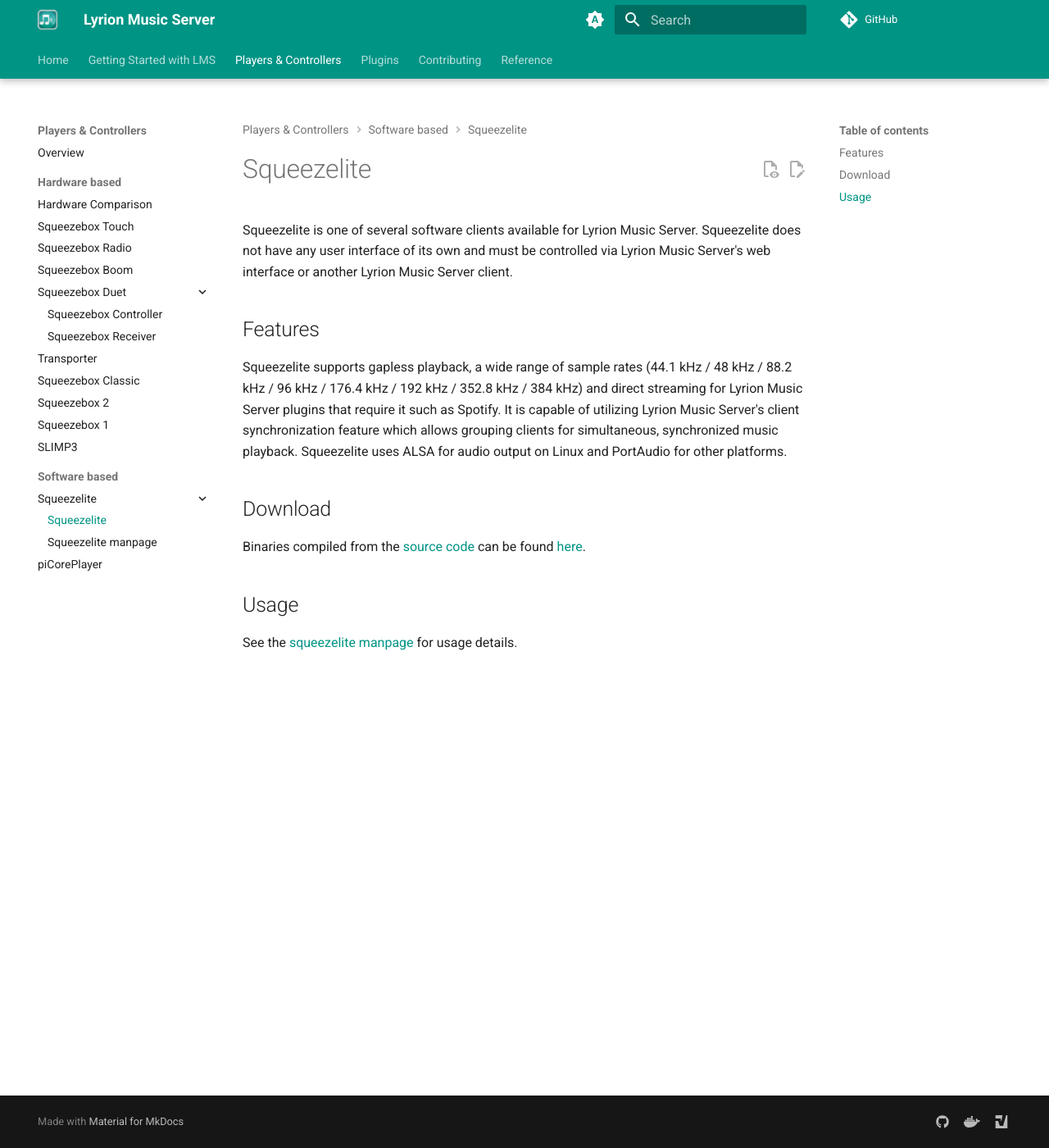
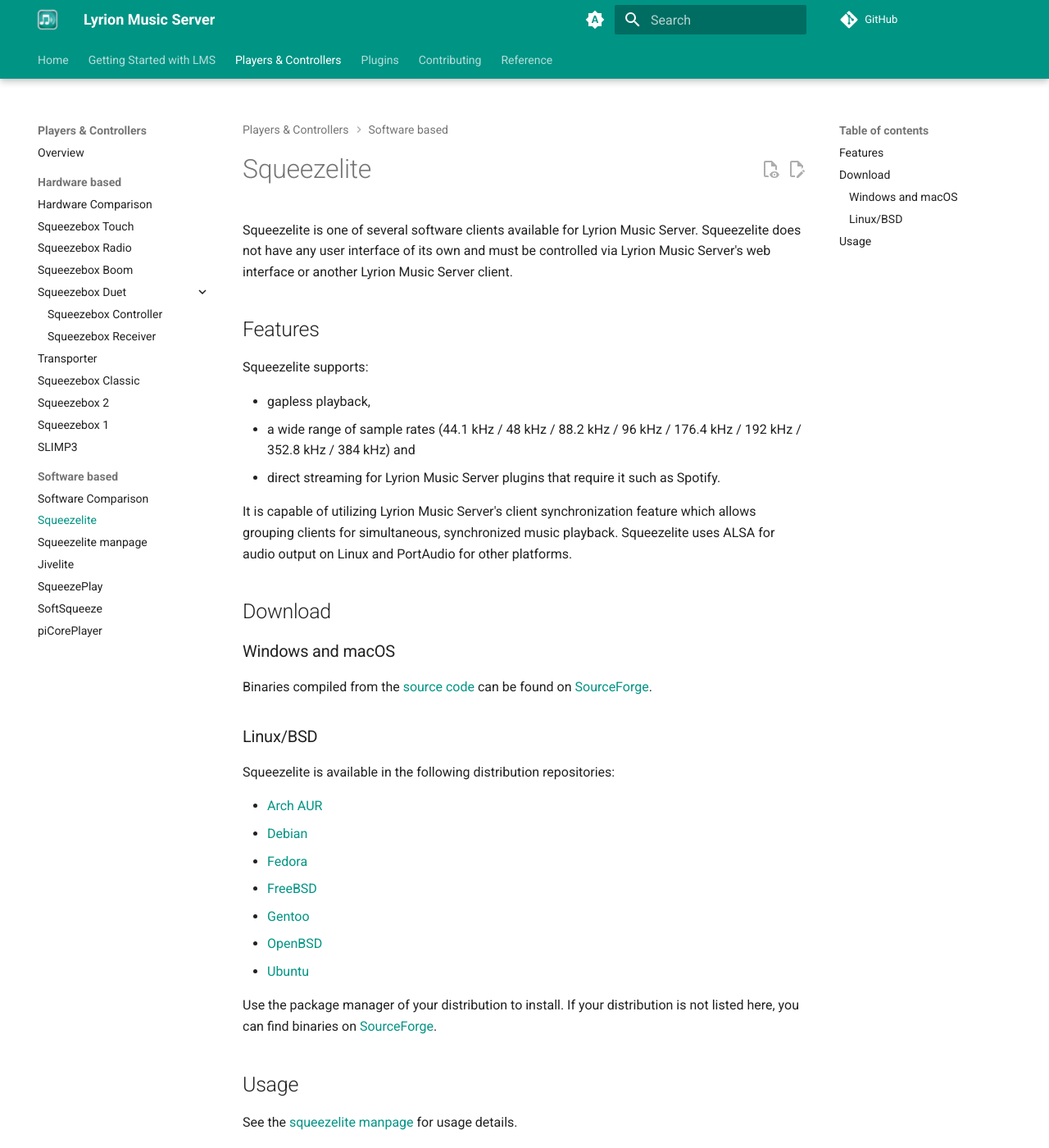
Before and after one commit to LMS-Community/lms-community.github.io, an MkDocs documentation site: the page built from docs/players-and-controllers/squeezelite.md, in a window 1280 px wide and 1400 px high. Shown: the whole window at 82% size. Built offline with MkDocs 1.6.1 and Material for MkDocs 9.7.7, drawn with Linux system fonts in a browser that asks for light colours; plug-ins that fetch from the network failed and are left out; comment, search, counter and statistics services are not loaded.

Commit message:
Update information about software players and add comparison table

```diff
--- a/docs/players-and-controllers/squeezelite.md
+++ b/docs/players-and-controllers/squeezelite.md
@@ -9,11 +9,33 @@
 
 ## Features
 
-Squeezelite supports gapless playback, a wide range of sample rates (44.1 kHz / 48 kHz / 88.2 kHz / 96 kHz / 176.4 kHz / 192 kHz / 352.8 kHz / 384 kHz) and direct streaming for Lyrion Music Server plugins that require it such as Spotify. It is capable of utilizing Lyrion Music Server's client synchronization feature which allows grouping clients for simultaneous, synchronized music playback. Squeezelite uses ALSA for audio output on Linux and PortAudio for other platforms.
+Squeezelite supports:
+
+- gapless playback,
+- a wide range of sample rates (44.1 kHz / 48 kHz / 88.2 kHz / 96 kHz / 176.4 kHz / 192 kHz / 352.8 kHz / 384 kHz) and
+- direct streaming for Lyrion Music Server plugins that require it such as Spotify.
+
+It is capable of utilizing Lyrion Music Server's client synchronization feature which allows grouping clients for simultaneous, synchronized music playback. Squeezelite uses ALSA for audio output on Linux and PortAudio for other platforms.
 
 ## Download
 
-Binaries compiled from the [source code](https://github.com/ralph-irving/squeezelite) can be found [here](https://sourceforge.net/projects/lmsclients/files/squeezelite/).
+### Windows and macOS
+
+Binaries compiled from the [source code](https://github.com/ralph-irving/squeezelite) can be found on [SourceForge](https://sourceforge.net/projects/lmsclients/files/squeezelite/).
+
+### Linux/BSD
+
+Squeezelite is available in the following distribution repositories:
+
+- [Arch AUR](https://aur.archlinux.org/packages/squeezelite)
+- [Debian](https://packages.debian.org/stable/squeezelite)
+- [Fedora](https://packages.fedoraproject.org/pkgs/squeezelite/squeezelite/)
+- [FreeBSD](http://www.freebsd.org/cgi/ports.cgi?stype=all&query=squeezelite)
+- [Gentoo](http://packages.gentoo.org/package/media-sound/squeezelite)
+- [OpenBSD](https://openports.eu/ports/audio/squeezelite)
+- [Ubuntu](http://packages.ubuntu.com/jammy/squeezelite)
+
+Use the package manager of your distribution to install. If your distribution is not listed here, you can find binaries on [SourceForge](https://sourceforge.net/projects/lmsclients/files/squeezelite/).
 
 ## Usage
 
--- a/mkdocs.yml
+++ b/mkdocs.yml
@@ -106,9 +106,12 @@
       - Squeezebox 1: players-and-controllers/squeezebox1.md
       - SLIMP3: players-and-controllers/SLIMP3.md
     - Software based:
-      - Squeezelite:
-        - players-and-controllers/squeezelite.md
-        - Squeezelite manpage: players-and-controllers/squeezelite-manpage.md
+      - Software Comparison: players-and-controllers/software-comparison.md
+      - Squeezelite: players-and-controllers/squeezelite.md
+      - Squeezelite manpage: players-and-controllers/squeezelite-manpage.md
+      - Jivelite: players-and-controllers/jivelite.md
+      - SqueezePlay: players-and-controllers/squeezeplay.md
+      - SoftSqueeze: players-and-controllers/softsqueeze.md
       - piCorePlayer: players-and-controllers/picoreplayer.md
   - Plugins:
     - Overview: plugins/index.md
```
Also changed, not shown: docs/players-and-controllers/index.md (+7 -2 lines), docs/players-and-controllers/jivelite.md (added, +23 -0 lines), docs/players-and-controllers/softsqueeze.md (added, +55 -0 lines), docs/players-and-controllers/software-comparison.md (added, +32 -0 lines), docs/players-and-controllers/squeezeplay.md (added, +63 -0 lines), docs/players-and-controllers/assets/jivelite.jpg (added), docs/players-and-controllers/assets/softsqueeze-transporter.png (added), docs/players-and-controllers/assets/squeezeplay.png (added).
